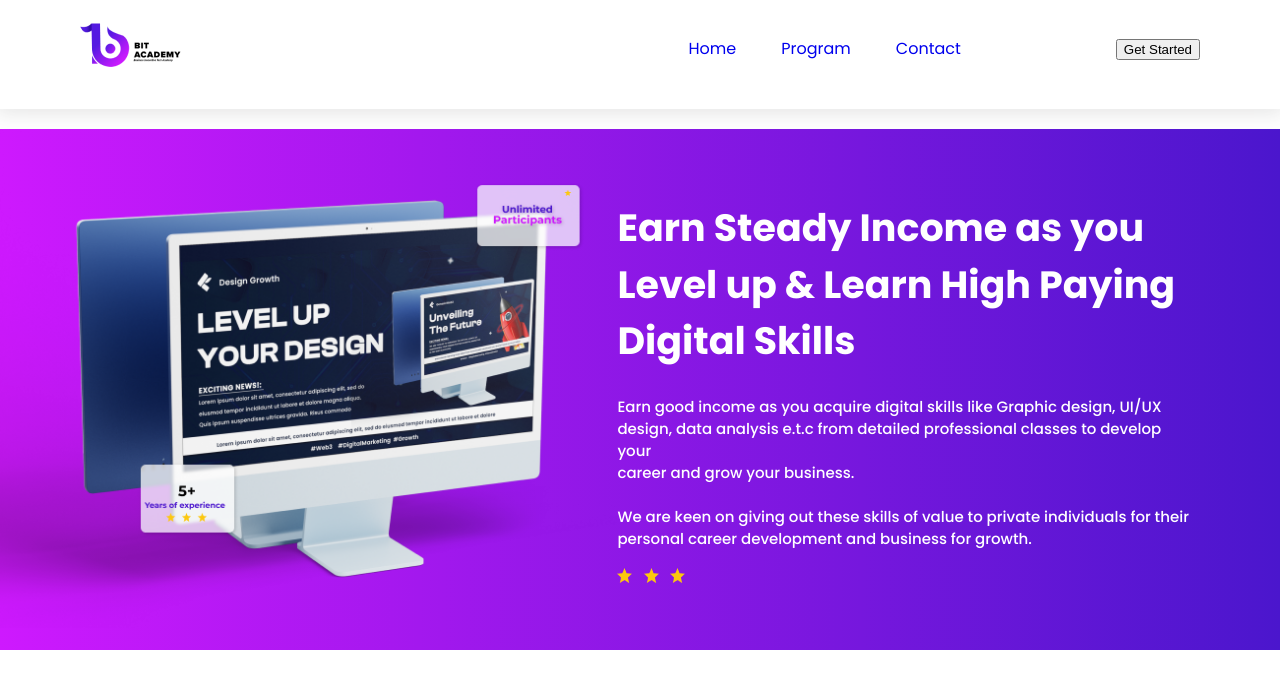
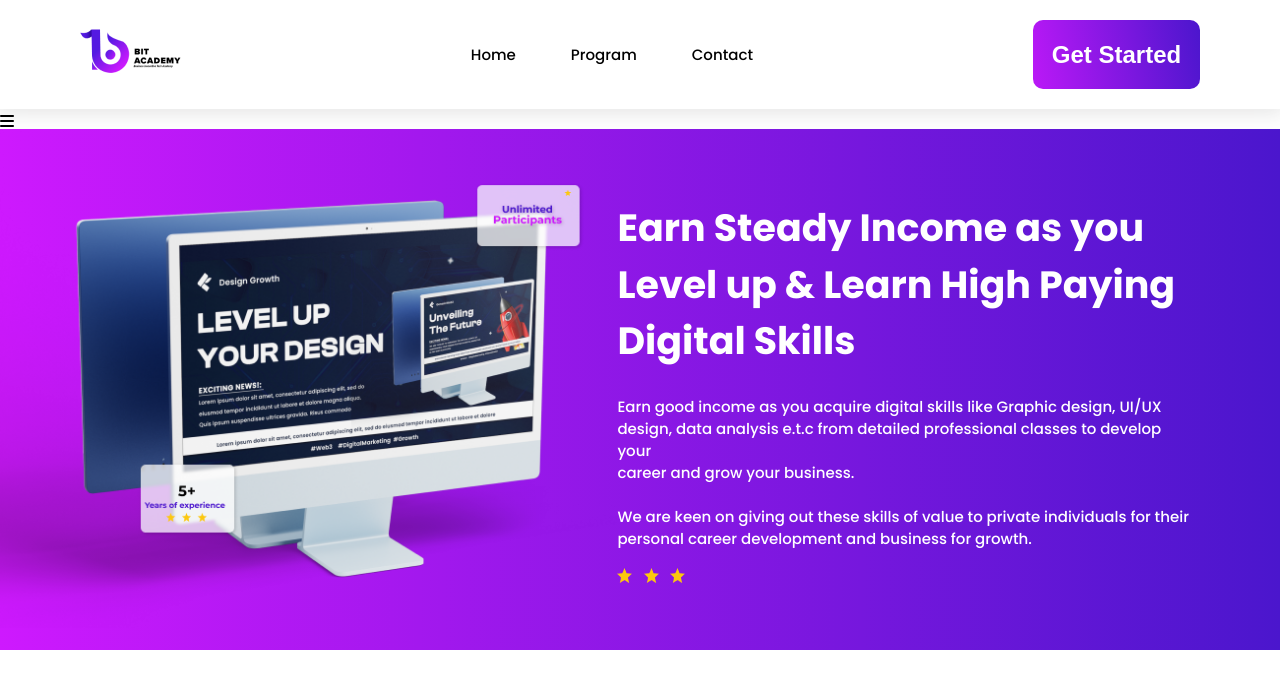
Before and after one commit to Chukuameke/Bit-Academy, a React (Create React App) app in the folder bit-academy/: page / in a window 1280 px wide. Shown: the top 688 px of the page. Built offline with nearby package versions, Linux system fonts and the light colour scheme.

Commit message:
added navbar

```diff
--- a/bit-academy/public/index.html
+++ b/bit-academy/public/index.html
@@ -24,6 +24,10 @@
       work correctly both with client-side routing and a non-root public URL.
       Learn how to configure a non-root public URL by running `npm run build`.
     -->
+
+
+    <!-- font-awesome cdn link -->
+     <link rel="stylesheet" href="https://cdnjs.cloudflare.com/ajax/libs/font-awesome/6.5.2/css/all.min.css">
     <title>Bit academy</title>
   </head>
   <body>
--- a/bit-academy/src/header.jsx
+++ b/bit-academy/src/header.jsx
@@ -1,12 +1,22 @@
-import React from 'react'
-import Logo from './img/bit-logo.png'
-function Header() {
+import React, { Component } from 'react';
+import Logo from './img/bit-logo.png';
+
+class Header extends Component {
+  state = { clicked: false };
+
+  handleClick = () => {
+    this.setState(prevState => ({
+      clicked: !prevState.clicked
+    }));
+  };
+
+  render() {
     return (
       <>
         <nav>
           <div className="navBar">
             <div className="navbar-logo">
-                        <img src={Logo} alt="" />
+              <img src={Logo} alt="Logo" />
             </div>
             <div className="nav-bar-list" id='navbar'>
               <div className="nav-list">
@@ -14,11 +24,9 @@ function Header() {
                   <a href="index.html">
                     <li>Home</li>
                   </a>
-
                   <a href="index.html">
                     <li>Program</li>
                   </a>
-
                   <a href="index.html">
                     <li>Contact</li>
                   </a>
@@ -29,9 +37,13 @@ function Header() {
               </div>
             </div>
           </div>
+          <div id='mobile' onClick={this.handleClick}>
+            <i id='bar' className={this.state.clicked ? "fas fa-times" : "fas fa-bars"}></i>
+          </div>
         </nav>
       </>
-    )
+    );
+  }
 }
 
-export default Header
+export default Header;
--- a/bit-academy/src/index.css
+++ b/bit-academy/src/index.css
@@ -22,6 +22,9 @@ code {
   --darkpurple: #4B16CD;
   --lightpurple: #CE19FE;
   --colorwhite: #fff;
+  --border:0px;
+  --outline: 0px;
+  --colorblack:#000;
 }
 
 /* navbar section */
@@ -43,22 +46,36 @@ nav {
   display: flex;
   align-items: center;
   justify-content: center;
-  gap: 155px;
+  gap: 280px;
 }
 
 #navbar ul {
   display: flex;
   justify-content: center;
   align-items: center;
-  gap: 45px;
+  gap: 55px;
+}
+#navbar ul li{
+  font-weight: 500;
+  font-size: 15px;
+  color: var(--colorblack);
 }
 
-.navabar-btn {
-  width: 187px;
+.navbar-btn  button{
+  width: 167px;
   height: 69px;
   flex-shrink: 0;
   border-radius: 10px;
-  background: linear-gradient(98deg, #541AE1 -1.54%, #CE19FE 118.84%);
+  background: linear-gradient(259deg, #4B16CD -0.24%, #CE19FE 116.98%);
+  border: var(--border);
+  outline: var(--outline);
+  font-size: 24px;
+  color: var(--colorwhite);
+  font-weight: 600;
+  cursor: pointer;
+}
+#mobile i{
+  color: var(--colorblack);
 }
 
 /* hero section */
@@ -88,8 +105,6 @@ nav {
 }
 
 .hero-text p {
-  leading-trim: both;
-  text-edge: cap;
   font-size: 15px;
   font-style: normal;
   font-weight: 500;
```
Lines whose indentation alone changed are shown as unchanged.
